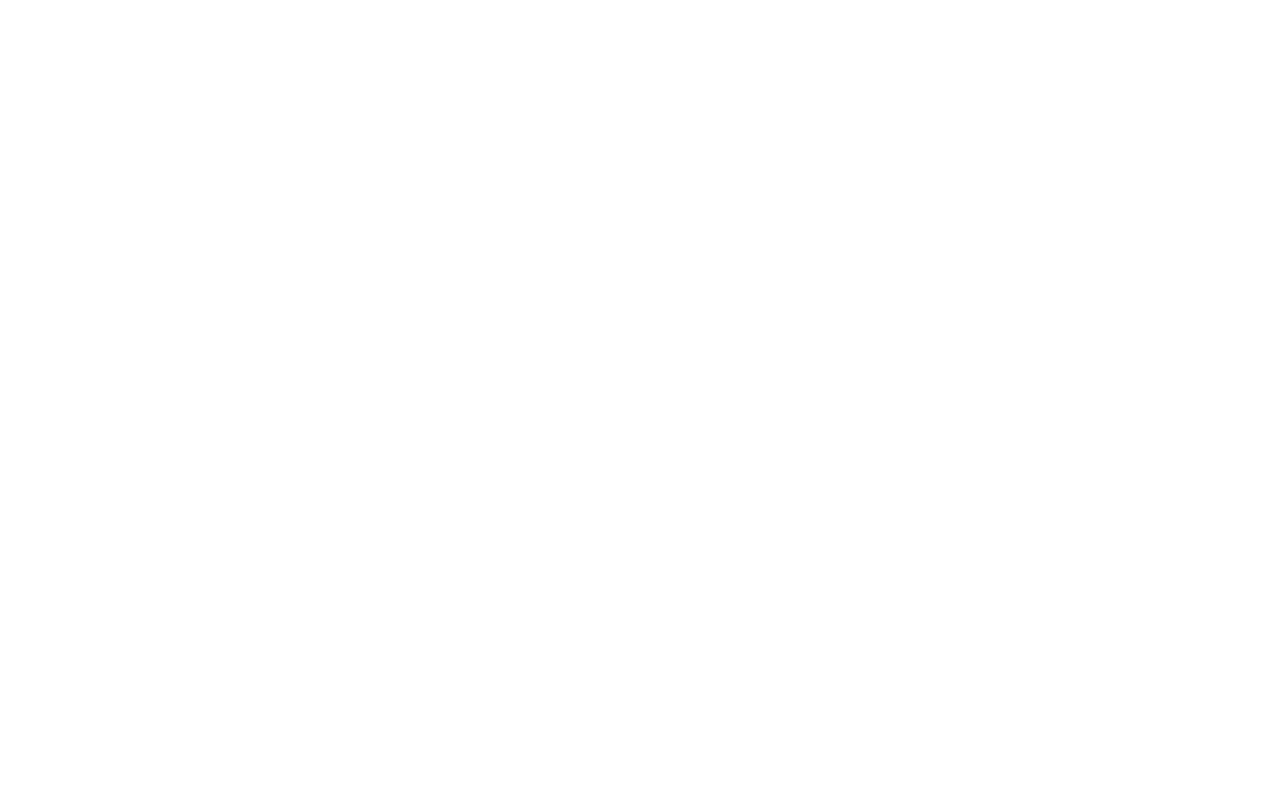
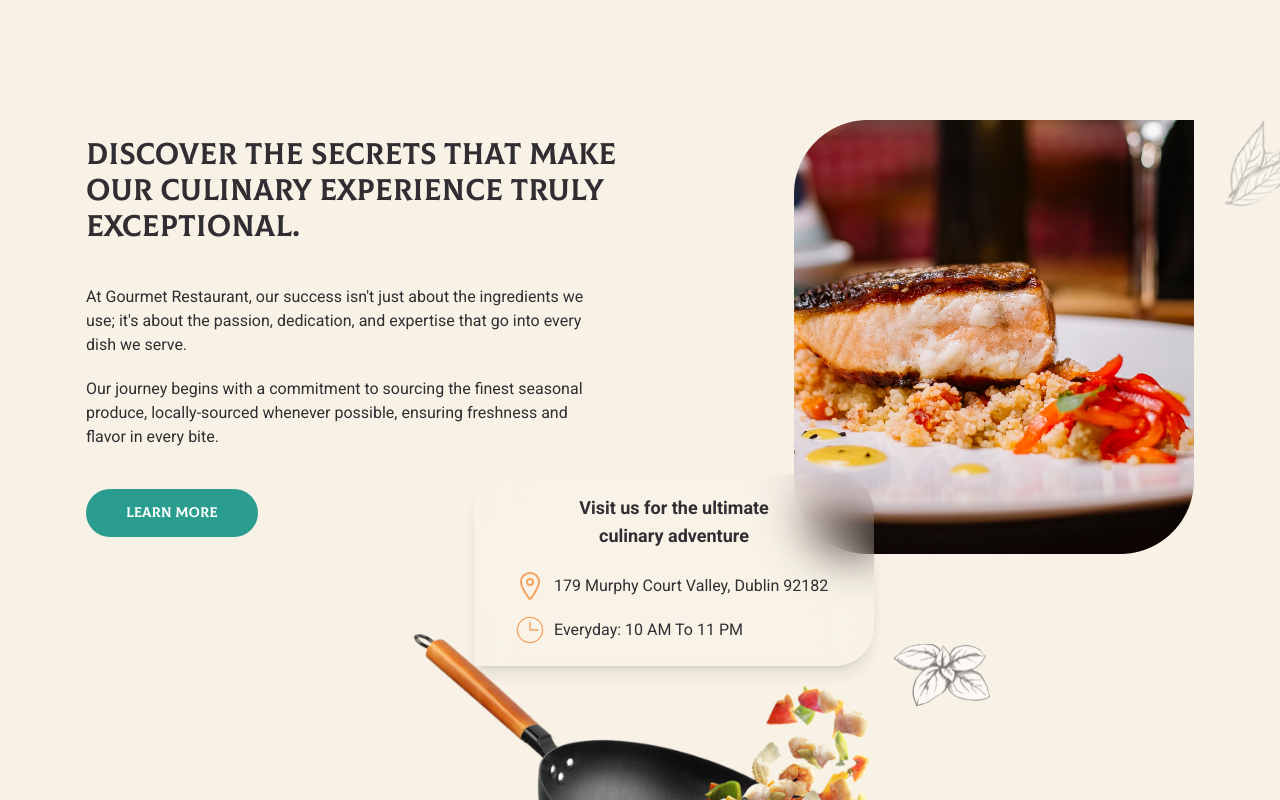
Before and after one commit to imTheoDoR/gourment-restaurant, a Next.js app: page / in a window 1280 px wide. Shown: the part 840-1640 px from the top of the page. Before the commit the page ends 800 px from the top, so only its background shows below. Built offline with nearby package versions, Linux system fonts and the light colour scheme.

Commit message:
responsive for discover element

```diff
--- a/app/(homepage)/page.tsx
+++ b/app/(homepage)/page.tsx
@@ -10,16 +10,17 @@
 export default function Home() {
   return (
     <main>
-      {/* <Discover />
-      <section className="container pt-40 pb-32">
+      <Discover />
+      {/* <section className="container pt-40 pb-32">
         <BestDeal />
-      </section>
-      <ExploreMenu />
-      <MeetWithChef />
-      <WhyUs />
-      <UnforgettableWrapp />
-      <TestimonialWrapper />
-      <ReservationWrapper /> */}
+      </section> */}
+      {/* <ExploreMenu /> */}
+      {/* <MeetWithChef /> */}
+      {/* <WhyUs /> */}
+      {/* <UnforgettableWrapp /> */}
+      {/* <TestimonialWrapper /> */}
+      {/* <ReservationWrapper /> */}
+      <div className="pt-48"></div>
     </main>
   );
 }
--- a/components/discover.tsx
+++ b/components/discover.tsx
@@ -9,8 +9,8 @@
 const Discover = () => {
   return (
     <section className="bg-white2 relative">
-      <div className="container pt-40 pb-64">
-        <div className="flex justify-around">
+      <div className="container pt-20 lg:pt-40 pb-60 xl:pb-80 overflow-x-hidden">
+        <div className="flex flex-col lg:flex-row justify-center lg:justify-around items-center">
           <div className="max-w-[600px]">
             <h4 className="font-colus text-3xl pb-10">
               Discover the secrets that make our culinary experience truly
@@ -37,21 +37,13 @@
             </Link>
           </div>
 
-          <div className="relative">
-            <Image
-              src="/images/discover.png"
-              alt="gourment restaurant discover the secrets"
-              width={400}
-              height={434}
-              className="w-full"
-            />
-
+          <div className="relative mt-20 lg:mt-0">
             <Image
               src="/images/leaf.svg"
               alt="gourment restaurant leaf"
               width={117}
               height={69}
-              className="w-24 absolute top-0 -right-28"
+              className="w-24 absolute top-0 -right-28 hidden xl:block"
             />
 
             <Image
@@ -59,10 +51,10 @@
               alt="gourment restaurant flower"
               width={117}
               height={69}
-              className="w-24 absolute left-[25%] bottom-[-35%]"
+              className="w-24 absolute left-[25%] bottom-[-35%] hidden xl:block"
             />
-
-            <div className="bg-white/5 px-10 py-5 rounded-r-[38px] rounded-tl-[38px] absolute left-[-70%] bottom-[-10%] backdrop-blur-lg shadow-lg z-50">
+            <div className="bg-contain bg-no-repeat bg-discover w-[350px] md:w-[400px] h-[434px] relative">
+              <div className="bg-white/5 backdrop-blur-xl shadow-lg z-50 px-5 lg:px-10 py-5 rounded-r-[38px] rounded-tl-[38px] w-full absolute -bottom-32 left-0 lg:-left-80 lg:-bottom-28 duration-300">
                 <h4 className="text-lg font-bold max-w-[200px] text-center mx-auto mb-5">
                   Visit us for the ultimate culinary adventure
                 </h4>
@@ -78,13 +70,14 @@
             </div>
           </div>
         </div>
+      </div>
 
       <Image
         src="/images/cooker.png"
         alt="gourment restaurant cooker"
         width={598}
         height={598}
-        className="absolute bottom-[-20%] left-1/2 right-1/2 transform -translate-x-1/2 w-1/4"
+        className="absolute bottom-[-20%] left-1/2 right-1/2 transform -translate-x-1/2 max-w-[500px] hidden xl:block"
       />
     </section>
   );
--- a/components/header.tsx
+++ b/components/header.tsx
@@ -12,7 +12,7 @@
       </div>
       <div className="w-full h-full text-center flex flex-col justify-center items-center">
         <h1 className="font-colus text-white2 tracking-wide uppercase text-5xl lg:text-7xl drop-shadow-lg">
-          Welcome to gourment,
+          Welcome to gourment
         </h1>
         <p className="max-w-max lg:max-w-2xl text-2xl lg:text-4xl mx-auto px-5 lg:px-0 pt-16 lg:pt-24 font-bold drop-shadow-lg text-white2">
           Book your table now and let us take you on a culinary adventure like
--- a/tailwind.config.ts
+++ b/tailwind.config.ts
@@ -26,6 +26,7 @@
         sale: "url('/images/sale.png')",
         meet: "url('/images/meet-bg.png')",
         reserve: "url('/images/reservation-bg.png')",
+        discover: "url('/images/discover.png')",
       },
       keyframes: {
         "accordion-down": {
```
Lines whose indentation alone changed are shown as unchanged.
